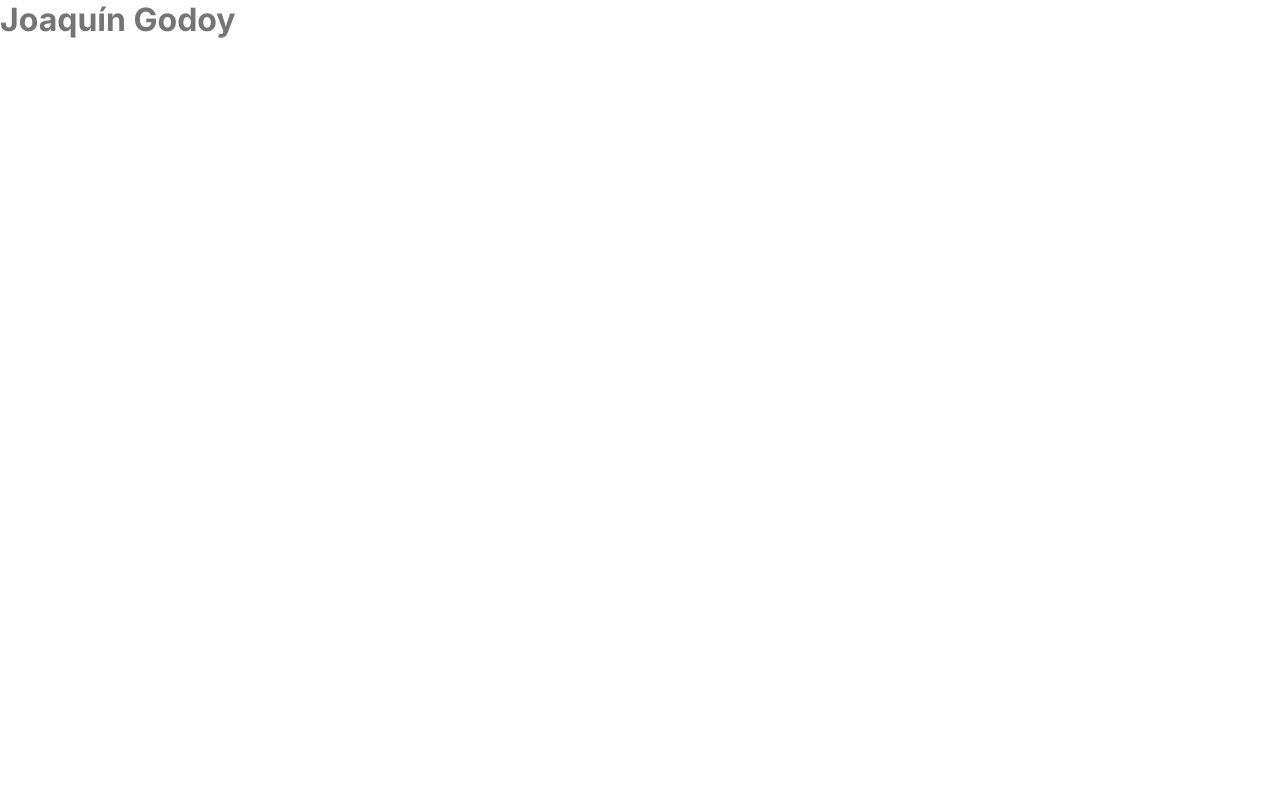
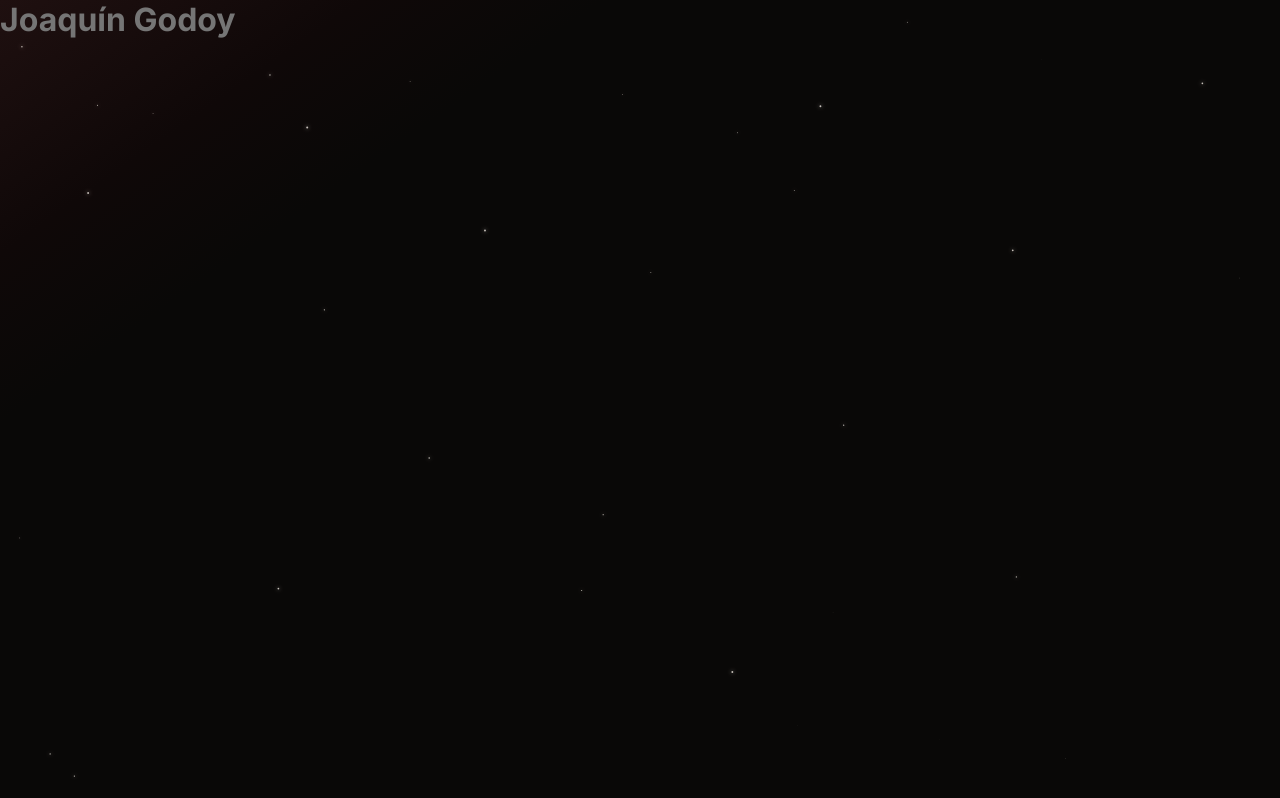
Before and after one commit to JoaccoG/portfolio, a React (Vite) app: page / in a window 1280 px wide. Built offline with nearby package versions, Linux system fonts and the light colour scheme.

Commit message:
feat(particles): set up particles + tests

```diff
--- a/src/main.tsx
+++ b/src/main.tsx
@@ -3,12 +3,14 @@ import { createRoot } from 'react-dom/client';
 import { BrowserRouter } from 'react-router';
 import { ThemeProvider } from './contexts/theme/provider.tsx';
 import App from './App.tsx';
+import Particles from './shared/Particles/Particles.tsx';
 
 createRoot(document.getElementById('root')!).render(
   <StrictMode>
     <BrowserRouter>
       <ThemeProvider>
         <App />
+        <Particles />
       </ThemeProvider>
     </BrowserRouter>
   </StrictMode>
--- /dev/null
+++ b/src/shared/Particles/Particles.tsx
@@ -0,0 +1,53 @@
+import { useState, useEffect } from 'react';
+import ParticlesComponent, { initParticlesEngine, type IParticlesProps } from '@tsparticles/react';
+import type { Engine } from '@tsparticles/engine';
+import { loadSlim } from '@tsparticles/slim';
+import { getParticlesNumber } from '../../utils';
+
+const Particles = () => {
+  const [isLoading, setIsLoading] = useState<boolean>(true);
+  const [particlesNumber, setParticlesNumber] = useState<number>(80);
+
+  useEffect((): void => {
+    setParticlesNumber(getParticlesNumber());
+
+    const initializeParticles = async (): Promise<void> =>
+      await initParticlesEngine(async (engine: Engine): Promise<void> => await loadSlim(engine));
+
+    setIsLoading(false);
+    initializeParticles();
+  }, []);
+
+  const particlesOptions: IParticlesProps['options'] = {
+    fpsLimit: 240,
+    detectRetina: true,
+    background: { image: 'linear-gradient(325deg, #090807 75%, #0f0808 85%, #1f1010 100%)' },
+    particles: {
+      opacity: { value: 0.8 },
+      shape: { type: 'circle' },
+      color: { value: '#f2ebe3' },
+      size: { value: { min: 0.1, max: 1 } },
+      shadow: { enable: true, color: '#f2ebe3', blur: 4 },
+      links: { enable: false, color: '#f2ebe3', distance: 100, opacity: 1, width: 0.5 },
+      number: { value: particlesNumber, density: { enable: true, width: 1000, height: 1000 } },
+      move: { enable: true, speed: 4, random: true, direction: 'none', outModes: { default: 'bounce' } }
+    },
+    interactivity: {
+      smooth: { enable: true, speed: 0.5 },
+      events: {
+        resize: { enable: true, delay: 0.3 },
+        onHover: { enable: true, mode: ['repulse', 'attract', 'grab'] },
+        onClick: { enable: true, mode: ['repulse', 'attract', 'grab'] }
+      },
+      modes: {
+        repulse: { distance: 55, duration: 1 },
+        attract: { distance: 120, duration: 1 },
+        grab: { distance: 100, links: { opacity: 1 } }
+      }
+    }
+  };
+
+  return <>{!isLoading && <ParticlesComponent id={'particlesComponent'} options={particlesOptions} />}</>;
+};
+
+export default Particles;
--- /dev/null
+++ b/src/utils/index.ts
@@ -0,0 +1,13 @@
+export const getParticlesNumber = (): number => {
+  const baseParticles = 30;
+
+  if (typeof window === 'undefined') return baseParticles;
+
+  const baseWidth = 1280;
+  const baseHeight = 720;
+  const screenWidth = window.innerWidth;
+  const screenHeight = window.innerHeight;
+  const area = (screenWidth * screenHeight) / (baseWidth * baseHeight);
+
+  return Math.min(120, Math.max(25, Math.round(baseParticles * area)));
+};
```
Also changed, not shown: 2 other files (tests, documents, lock files or other folders).
